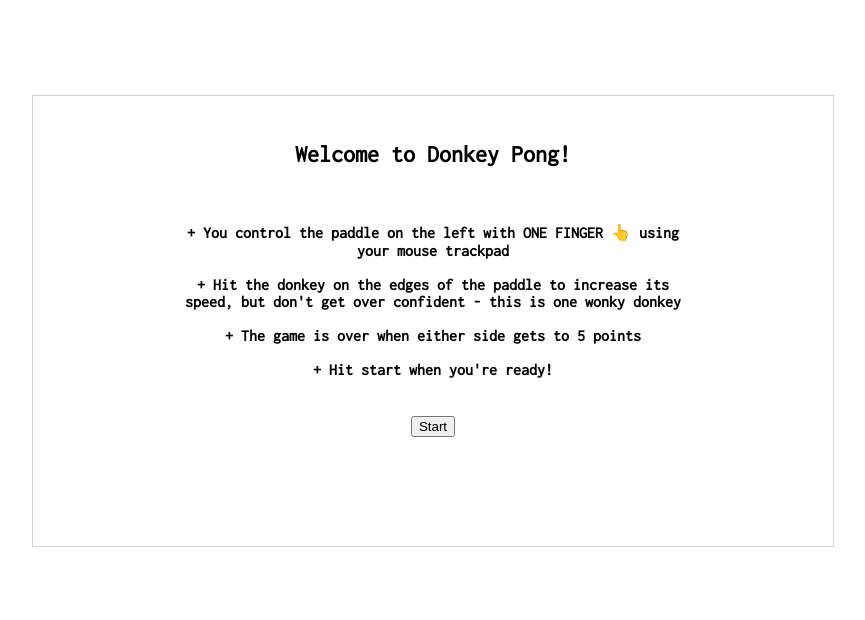
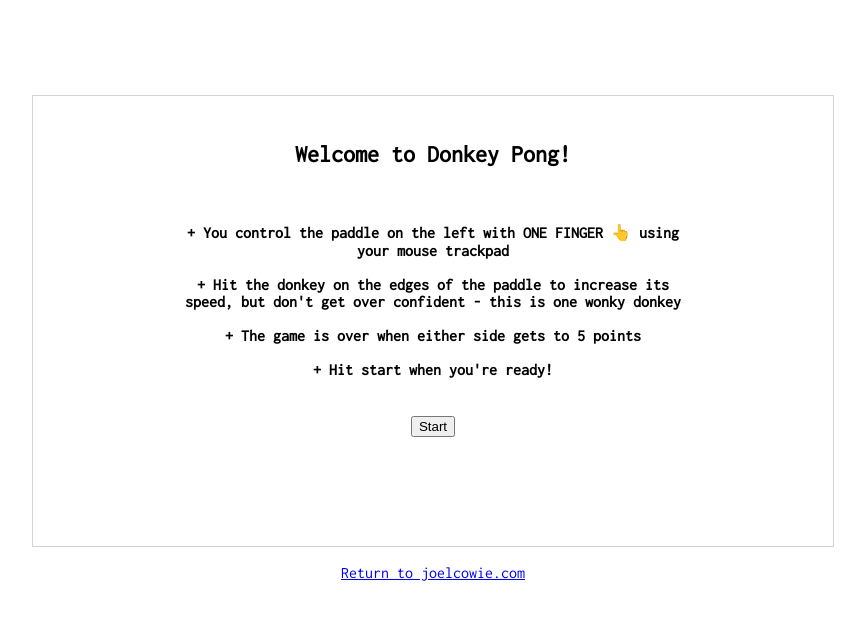
Before and after one commit to joelcowie/joelcowie.github.io, a website: page donkey-pong.html in a window 1280 px wide. Shown: the whole page, without its empty margins (207-1072 px from the left). Drawn offline with nearby package versions, Linux system fonts and the light colour scheme.

Commit message:
add return link

```diff
--- a/donkey-pong.html
+++ b/donkey-pong.html
@@ -26,6 +26,8 @@
 <div id="game">
 <canvas id="gameCanvas" style="display: none;" width="800" height="450"></canvas>
 </div>
+<br>
+<center><a href="http://www.joelcowie.com">Return to joelcowie.com</a></center>
 <script src="http://ajax.googleapis.com/ajax/libs/jquery/1.3/jquery.min.js"></script>
 <script src='js/donkey-pong.js'></script>
 </body>
```
